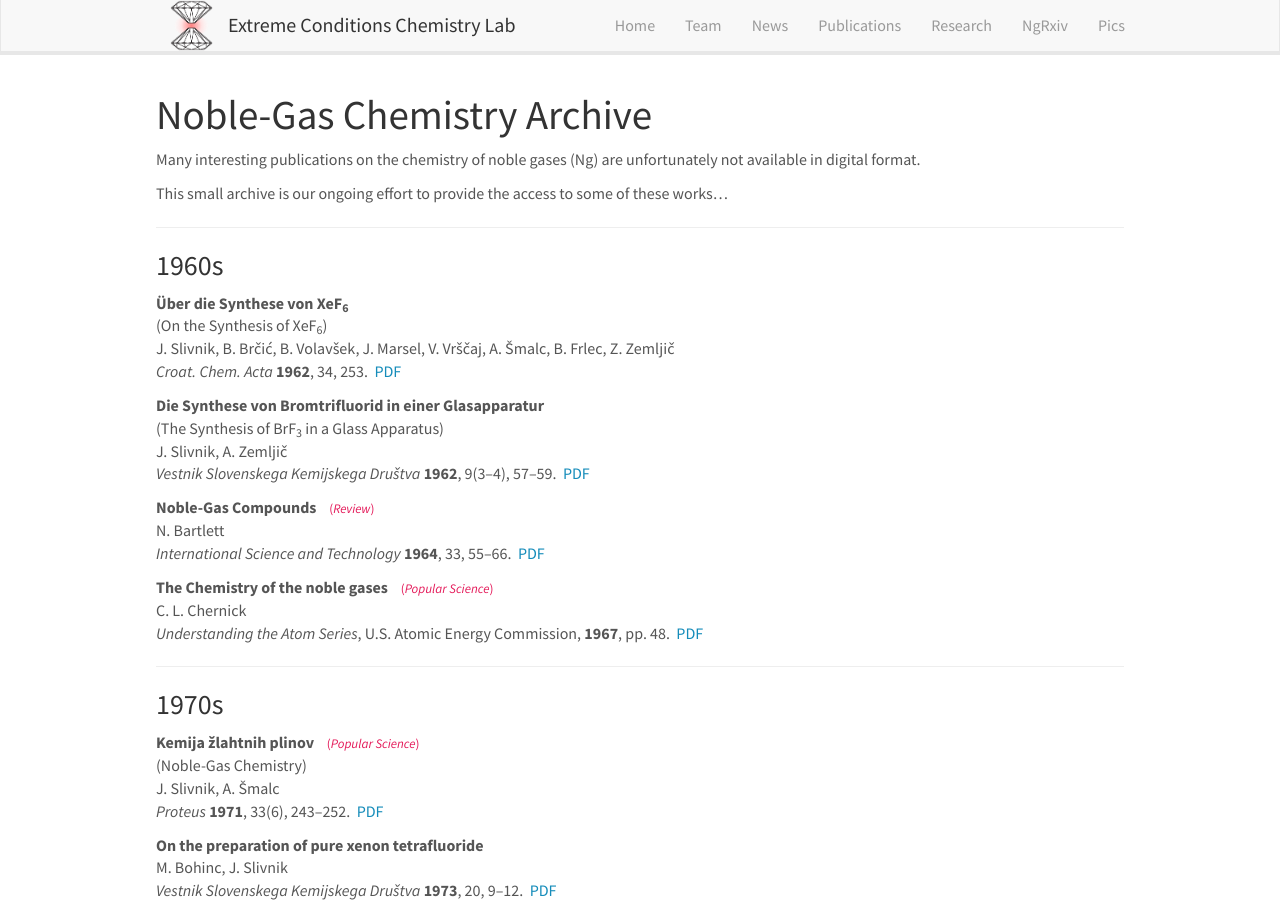
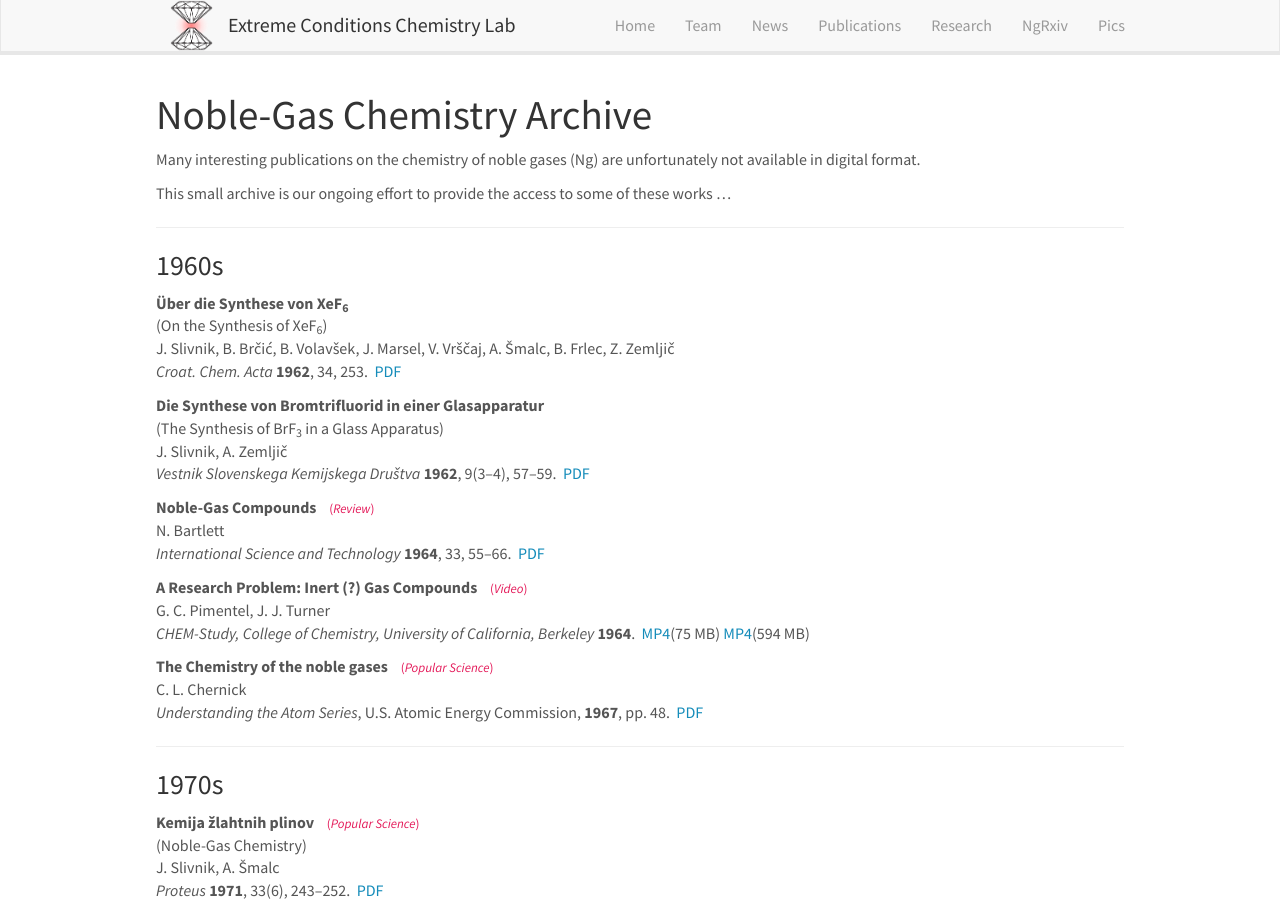
Before and after one commit to eccl-jsi/eccl-jsi.github.io, a Jekyll site: the page built from _pages/ngrxiv.md, in a window 1280 px wide and 900 px high. Built offline with Jekyll 4.4.1, drawn with Linux system fonts in a browser that asks for light colours; nearby versions of some CDN libraries.

Commit message:
Update ngrxiv.md

```diff
--- a/_pages/ngrxiv.md
+++ b/_pages/ngrxiv.md
@@ -10,7 +10,7 @@ permalink: /ngrxiv
 
 Many interesting publications on the chemistry of noble gases (Ng) are unfortunately not available in digital format.
 
-This small archive is our ongoing effort to provide the access to some of these works...
+This small archive is our ongoing effort to provide the access to some of these works ...
 
 <hr>
 
@@ -29,6 +29,10 @@ This small archive is our ongoing effort to provide the access to some of these
 **Noble-Gas Compounds**   &nbsp;&nbsp;&nbsp;<font color="#e41959" size="-1">(<i>Review</i>)</font>
 <br>N. Bartlett
 <br>*International Science and Technology* **1964**, 33, 55–66. &nbsp;[PDF]({{ site.baseurl }}/ngarxiv/1964_IST.pdf)
+
+**A Research Problem: Inert (?) Gas Compounds**   &nbsp;&nbsp;&nbsp;<font color="#e41959" size="-1">(<i>Video</i>)</font>
+<br>G. C. Pimentel, J. J. Turner
+<br>*CHEM-Study, College of Chemistry, University of California, Berkeley* **1964**. &nbsp;[MP4]({{ site.baseurl }}https://archive.org/download/research_problem_inert_gas_compounds/research_problem_inert_gas_compounds_512kb.mp4)(75 MB) [MP4]({{ site.baseurl }}https://archive.org/download/research_problem_inert_gas_compounds/research_problem_inert_gas_compounds.mp4)(594 MB)
 
 **The Chemistry of the noble gases**   &nbsp;&nbsp;&nbsp;<font color="#e41959" size="-1">(<i>Popular Science</i>)</font>
 <br>C. L. Chernick
```
